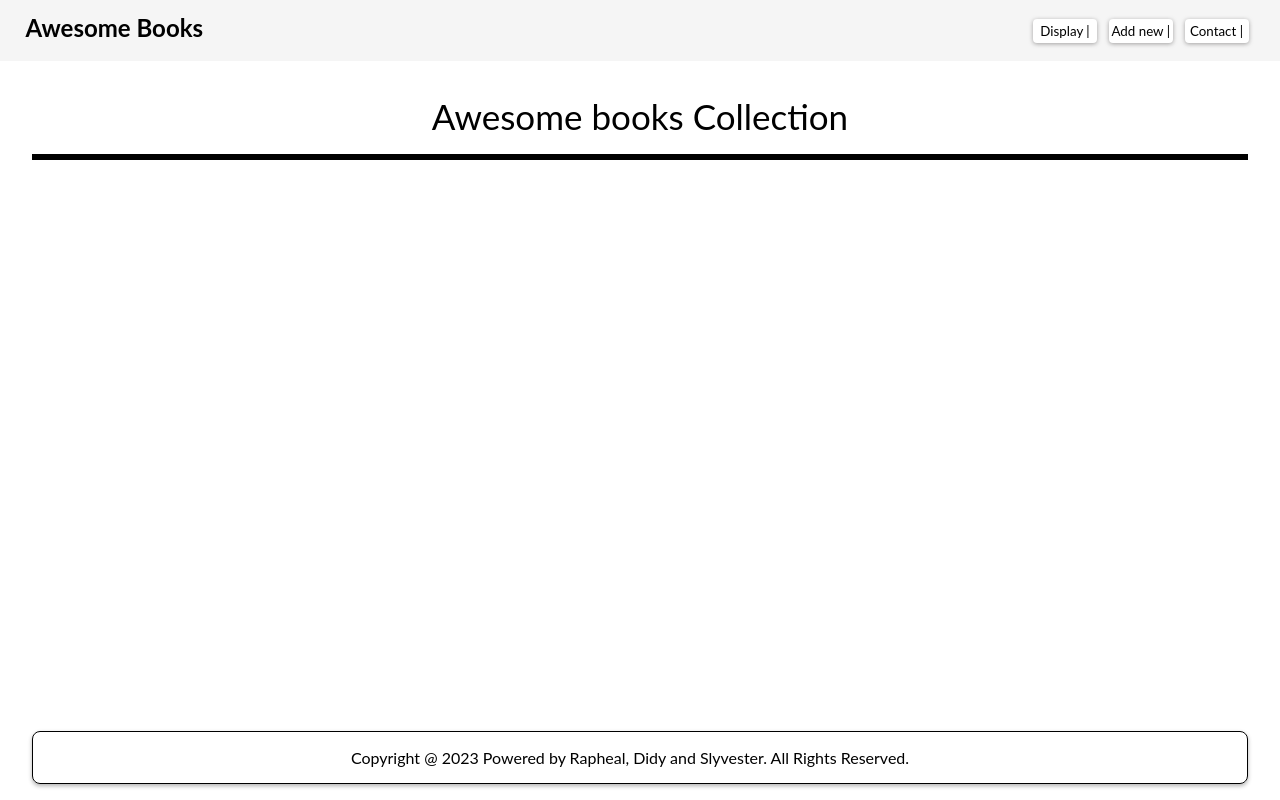
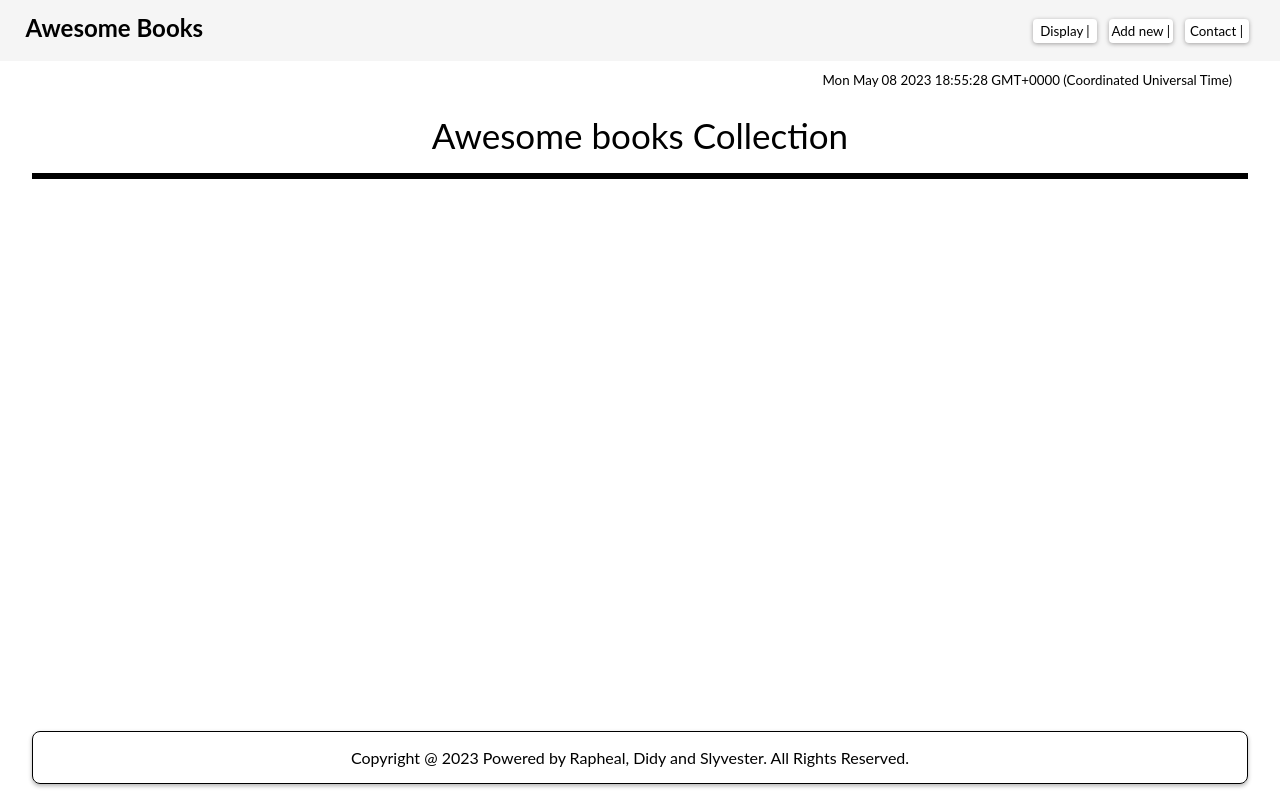
Before and after one commit to sylvester-wamaya/awesome_books_E6, a website with bundled scripts: page index.html in a window 1280 px wide. Built offline with nearby package versions, Linux system fonts and the light colour scheme.

Commit message:
Link javascript files

```diff
--- a/index.html
+++ b/index.html
@@ -65,6 +65,6 @@
         <div class="footer-rights"> Copyright @ 2023 Powered by Rapheal, Didy and Slyvester. All Rights Reserved. </div>
       </div>
     </footer>
-    <script src="index.js"></script>
+    <script src="./index.js" type="module"></script>
 </body>
 </html>
--- a/index.js
+++ b/index.js
@@ -1,8 +1,12 @@
-import Library from "./modules/book";
+import Library from "./modules/library.js";
+import navBar from "./modules/nav.js";
+import dateNow from "./modules/date.js";
 
 
 
 
 const library = new Library();
 library.displaylist();
-library.addbtn()
+library.addbtn(library)
+navBar()
+dateNow()
```
